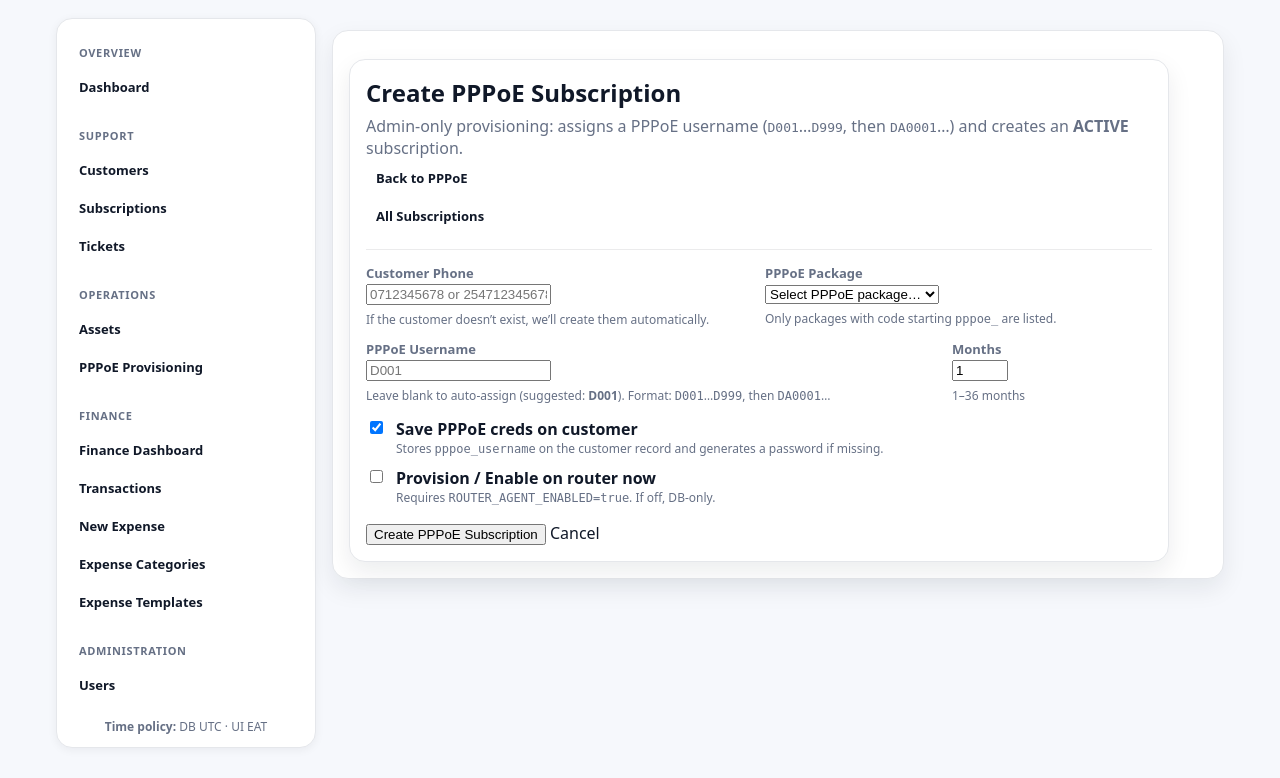
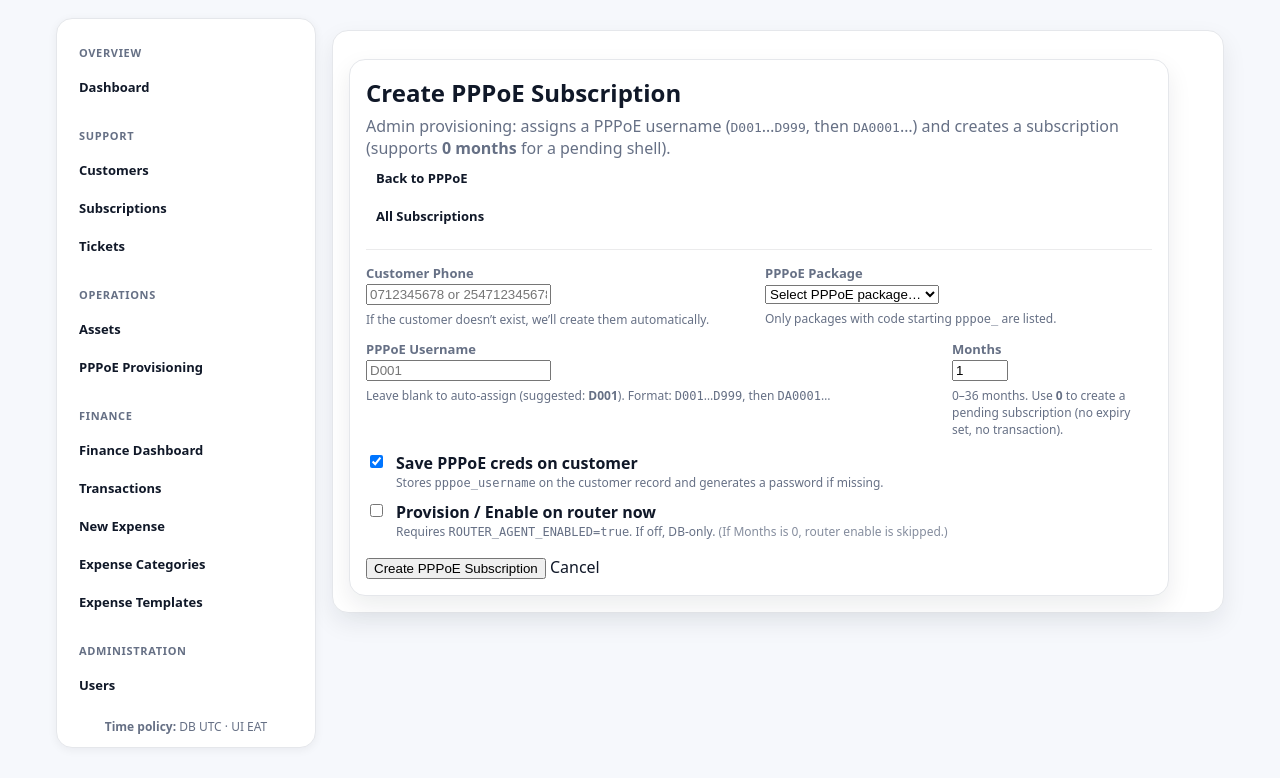
Before and after one commit to KingThumbi/dmp-hotspot, a Flask app: page /admin/pppoe/new in a window 1280 px wide. Shown: the part 87-865 px from the top of the page. Run offline with Flask 3, Linux system fonts and the light colour scheme; the visitor is signed in with stand-in values (Sample User, id 1); data that the repository does not hold is empty; parts of the project's set-up code (start-up, migrations or seed data) failed here and were passed over.

Commit message:
Allow 0-month PPPoE subscription (pending shell) + improved form labels

```diff
--- a/app/templates/admin/pppoe_new.html
+++ b/app/templates/admin/pppoe_new.html
@@ -9,8 +9,8 @@
         <div style="min-width:240px;">
           <h2 style="margin:0;">Create PPPoE Subscription</h2>
           <div class="muted" style="margin-top:6px;">
-            Admin-only provisioning: assigns a PPPoE username (<code>D001</code>…<code>D999</code>, then <code>DA0001</code>…)
-            and creates an <b>ACTIVE</b> subscription.
+            Admin provisioning: assigns a PPPoE username (<code>D001</code>…<code>D999</code>, then <code>DA0001</code>…)
+            and creates a subscription (supports <b>0 months</b> for a pending shell).
           </div>
         </div>
 
@@ -25,15 +25,17 @@
       <form method="POST" action="{{ url_for('admin.pppoe_create') }}">
         <div style="display:grid; grid-template-columns: 1fr 1fr; gap:12px;">
           <div style="min-width:0;">
-            <label class="muted" style="font-weight:900; font-size:13px; display:block;">
+            <label class="muted" for="phone" style="font-weight:900; font-size:13px; display:block;">
               Customer Phone
             </label>
             <input
+              id="phone"
               name="phone"
               placeholder="0712345678 or 254712345678"
               autocomplete="tel"
               inputmode="numeric"
               required
+              title="Customer phone number (0712… or 2547…)"
             />
             <div class="muted" style="font-size:12px; margin-top:6px;">
               If the customer doesn’t exist, we’ll create them automatically.
@@ -41,11 +43,11 @@
           </div>
 
           <div style="min-width:0;">
-            <label class="muted" style="font-weight:900; font-size:13px; display:block;">
+            <label class="muted" for="package_id" style="font-weight:900; font-size:13px; display:block;">
               PPPoE Package
             </label>
-            <select name="package_id" required>
-              <option value="">Select PPPoE package…</option>
+            <select id="package_id" name="package_id" required title="Choose a PPPoE package">
+              <option value="" selected disabled>Select PPPoE package…</option>
               {% for p in packages %}
                 <option value="{{ p.id }}">{{ p.code }} — {{ p.name }} (KES {{ p.price_kes }})</option>
               {% endfor %}
@@ -58,14 +60,16 @@
 
         <div style="display:grid; grid-template-columns: 1fr 200px; gap:12px; margin-top:12px;">
           <div style="min-width:0;">
-            <label class="muted" style="font-weight:900; font-size:13px; display:block;">
+            <label class="muted" for="pppoe_username" style="font-weight:900; font-size:13px; display:block;">
               PPPoE Username
             </label>
             <input
+              id="pppoe_username"
               name="pppoe_username"
               placeholder="{{ suggested_username }}"
               autocapitalize="characters"
               autocomplete="off"
+              title="Leave blank to auto-assign a PPPoE username"
             />
             <div class="muted" style="font-size:12px; margin-top:6px;">
               Leave blank to auto-assign (suggested: <b>{{ suggested_username }}</b>).
@@ -74,17 +78,28 @@
           </div>
 
           <div style="min-width:0;">
-            <label class="muted" style="font-weight:900; font-size:13px; display:block;">
+            <label class="muted" for="months" style="font-weight:900; font-size:13px; display:block;">
               Months
             </label>
-            <input name="months" type="number" min="1" max="36" value="1" required />
-            <div class="muted" style="font-size:12px; margin-top:6px;">1–36 months</div>
+            <input
+              id="months"
+              name="months"
+              type="number"
+              min="0"
+              max="36"
+              value="1"
+              required
+              title="Months (0 = create a pending subscription shell without activation)"
+            />
+            <div class="muted" style="font-size:12px; margin-top:6px;">
+              0–36 months. Use <b>0</b> to create a pending subscription (no expiry set, no transaction).
+            </div>
           </div>
         </div>
 
         <div style="margin-top:14px;">
-          <label style="display:flex; gap:10px; align-items:flex-start;">
-            <input type="checkbox" name="set_customer_pppoe" checked />
+          <label for="set_customer_pppoe" style="display:flex; gap:10px; align-items:flex-start;">
+            <input id="set_customer_pppoe" type="checkbox" name="set_customer_pppoe" checked />
             <div>
               <div style="font-weight:900;">Save PPPoE creds on customer</div>
               <div class="muted" style="font-size:12px;">
@@ -95,12 +110,13 @@
         </div>
 
         <div style="margin-top:10px;">
-          <label style="display:flex; gap:10px; align-items:flex-start;">
-            <input type="checkbox" name="enable_now" />
+          <label for="enable_now" style="display:flex; gap:10px; align-items:flex-start;">
+            <input id="enable_now" type="checkbox" name="enable_now" />
             <div>
               <div style="font-weight:900;">Provision / Enable on router now</div>
               <div class="muted" style="font-size:12px;">
                 Requires <code>ROUTER_AGENT_ENABLED=true</code>. If off, DB-only.
+                <span style="opacity:.8;">(If Months is 0, router enable is skipped.)</span>
               </div>
             </div>
           </label>
```
